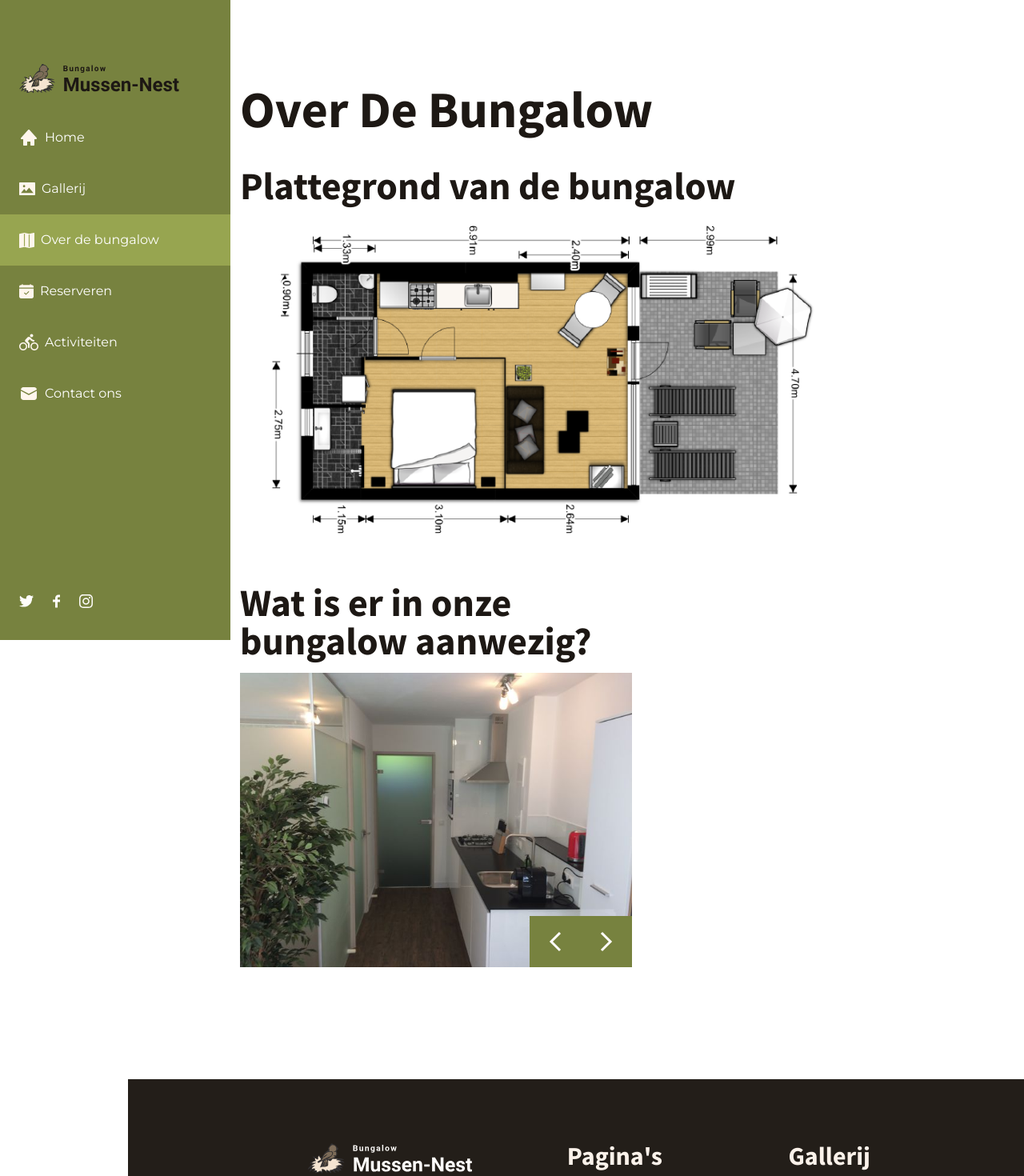
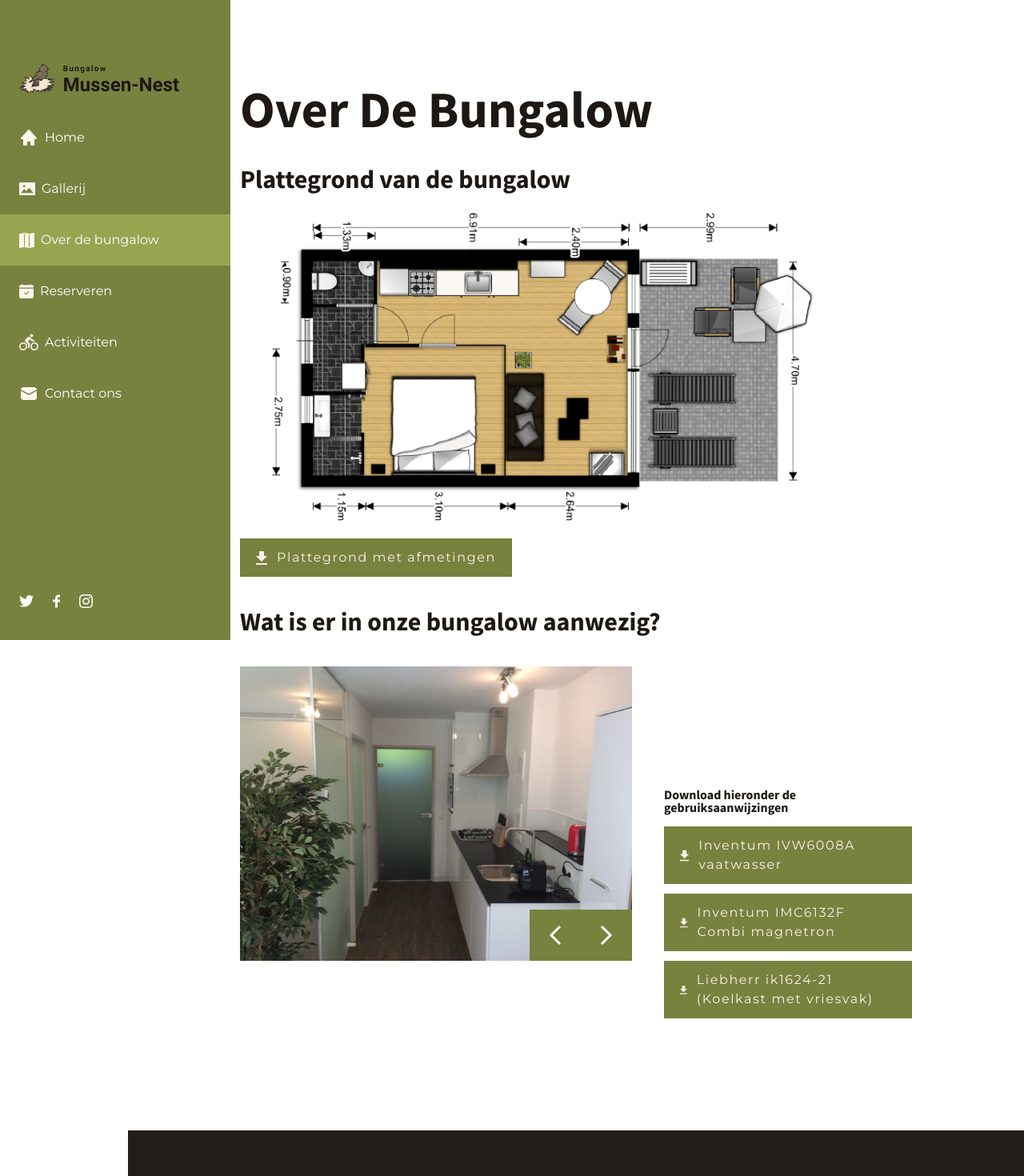
Before and after one commit to RammahKarpous/bungalow-mussen-nest, a React (Create React App) app: page /over-de-bungalow in a window 1280 px wide. Shown: the top 1470 px of the page at 80% size. Built offline with nearby package versions, Linux system fonts and the light colour scheme.

Commit message:
Update OverDeBungalow.jsx

```diff
--- a/src/pages/OverDeBungalow.jsx
+++ b/src/pages/OverDeBungalow.jsx
@@ -1,5 +1,4 @@
-import PageTemplate from "../components/templates/PageTemplate"
-import plattegrond from '../assets/images/bungalow-plattegrond.png'
+import plattegrondFoto from '../assets/images/bungalow-plattegrond.png'
 
 import keuken from '../assets/images/Keuken/keuken.jpg'
 import combidicht from '../assets/images/Keuken/combidicht.jpg'
@@ -9,9 +8,17 @@ import vaatwasser from '../assets/images/Keuken/vaatwasser.jpg'
 import koelkast from '../assets/images/Keuken/koelkast.jpg'
 import servies from '../assets/images/Keuken/servies.jpg'
 import Slideshow from "../components/Slideshow"
+
+import PageTemplate from "../components/templates/PageTemplate"
 import SlideshowTemplate from './../components/templates/Galerij/SlideshowTemplate';
 import ContentTemplate from "../components/templates/Galerij/ContentTemplate"
+import Button from '../components/Button'
+import MainTemplate from '../components/templates/Galerij/MainTemplate'
 
+import plattegrondPDF from '../assets/downloads/mussen-nest-plattegrond.pdf'
+import liebherrPDF from '../assets/downloads/liebherr-ik1624-21.pdf'
+import vaatwasserPDF from '../assets/downloads/vaatwasser.pdf'
+import combiPDF from '../assets/downloads/combi.pdf'
 
 const OverDeBungalow = () => {
 
@@ -29,18 +36,26 @@ const OverDeBungalow = () => {
         <PageTemplate>
             <h1>Over De Bungalow</h1>
 
-            <h2 className="mt-10 mb-4">Plattegrond van de bungalow</h2>
-            <img src={plattegrond} alt="Plattegrond van de bungalow" />
+            <h3 className="mt-10 mb-4">Plattegrond van de bungalow</h3>
+            <img src={plattegrondFoto} alt="Plattegrond van de bungalow" />
+            <Button to={plattegrondPDF} download text="Plattegrond met afmetingen" type="primary" />
 
-<div>
-            <SlideshowTemplate>
-                <h2 className="mt-10 mb-4">Wat is er in onze bungalow aanwezig?</h2>
-                <Slideshow images={images} />
-            </SlideshowTemplate>
-            <ContentTemplate>
+            <h3 className="mt-10 mb-4">Wat is er in onze bungalow aanwezig?</h3>
+            <MainTemplate>
+                <SlideshowTemplate>
+                    <Slideshow images={images} />
+                </SlideshowTemplate>
 
-            </ContentTemplate>
-            </div>
+                <ContentTemplate extraClassNames="mt-28">
+                    <h4 className="mt-10 mb-4">Download hieronder de gebruiksaanwijzingen</h4>
+
+                    <div className="flex gap-3 flex-col items-start">
+                        <Button to={vaatwasserPDF} download text="Inventum IVW6008A vaatwasser" type="primary" />
+                        <Button to={combiPDF} download text="Inventum IMC6132F Combi magnetron" type="primary" />
+                        <Button to={liebherrPDF} download text="Liebherr ik1624-21 (Koelkast met vriesvak)" type="primary" />
+                    </div>
+                </ContentTemplate>
+            </MainTemplate>
         </PageTemplate>
     )
 }
```
